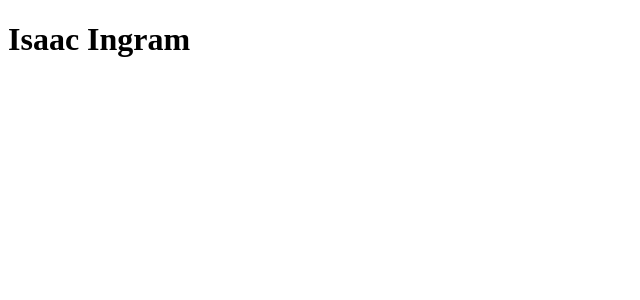
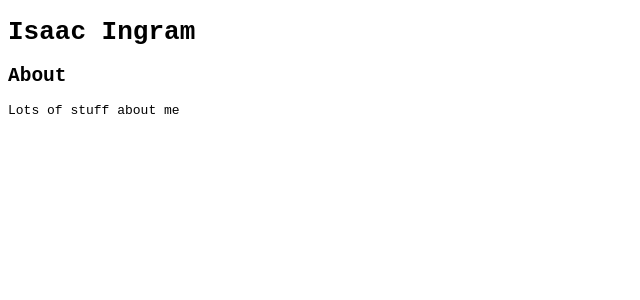
Before and after one commit to IsaacIngram/v3, an Angular app in the folder v3-ui/: page / in a window 1280 px wide. Shown: the top 300 px of the page, without its empty margins (0-640 px from the left). Built offline with nearby package versions, Linux system fonts and the light colour scheme.

Commit message:
Add about component and monospace font

```diff
--- /dev/null
+++ b/v3-ui/src/app/about/about.component.html
@@ -0,0 +1,2 @@
+<h2>About</h2>
+<p>Lots of stuff about me</p>
--- a/v3-ui/src/app/home/home.component.html
+++ b/v3-ui/src/app/home/home.component.html
@@ -1 +1,2 @@
 <h1>Isaac Ingram</h1>
+<app-about></app-about>
--- a/v3-ui/src/app/home/home.component.ts
+++ b/v3-ui/src/app/home/home.component.ts
@@ -1,10 +1,12 @@
 import { Component } from '@angular/core';
+import { AboutComponent} from "../about/about.component";
 
 @Component({
   selector: 'app-home',
   templateUrl: './home.component.html',
   standalone: true,
-  styleUrl: './home.component.css'
+  styleUrl: './home.component.css',
+  imports: [AboutComponent]
 })
 export class HomeComponent {
 
--- a/v3-ui/src/styles.css
+++ b/v3-ui/src/styles.css
@@ -1,3 +1,7 @@
+* {
+  font-family: monospace;
+}
+
 .color_red {
   color: #cf4740
 }
```
Also changed, not shown: v3-ui/src/app/about/about.component.ts (added, +12 -0 lines), v3-ui/src/app/about/about.component.css (added), 1 other file (tests, documents, lock files or other folders).
